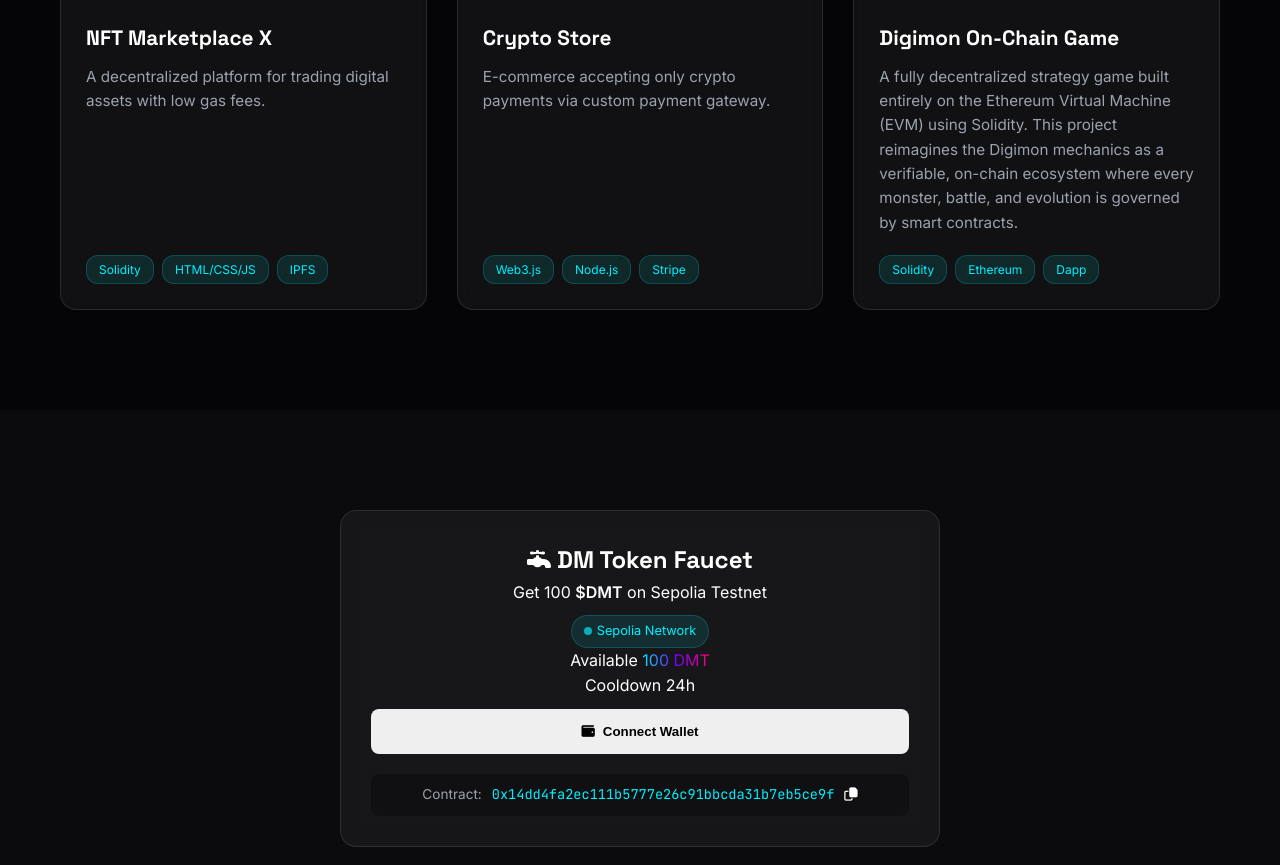
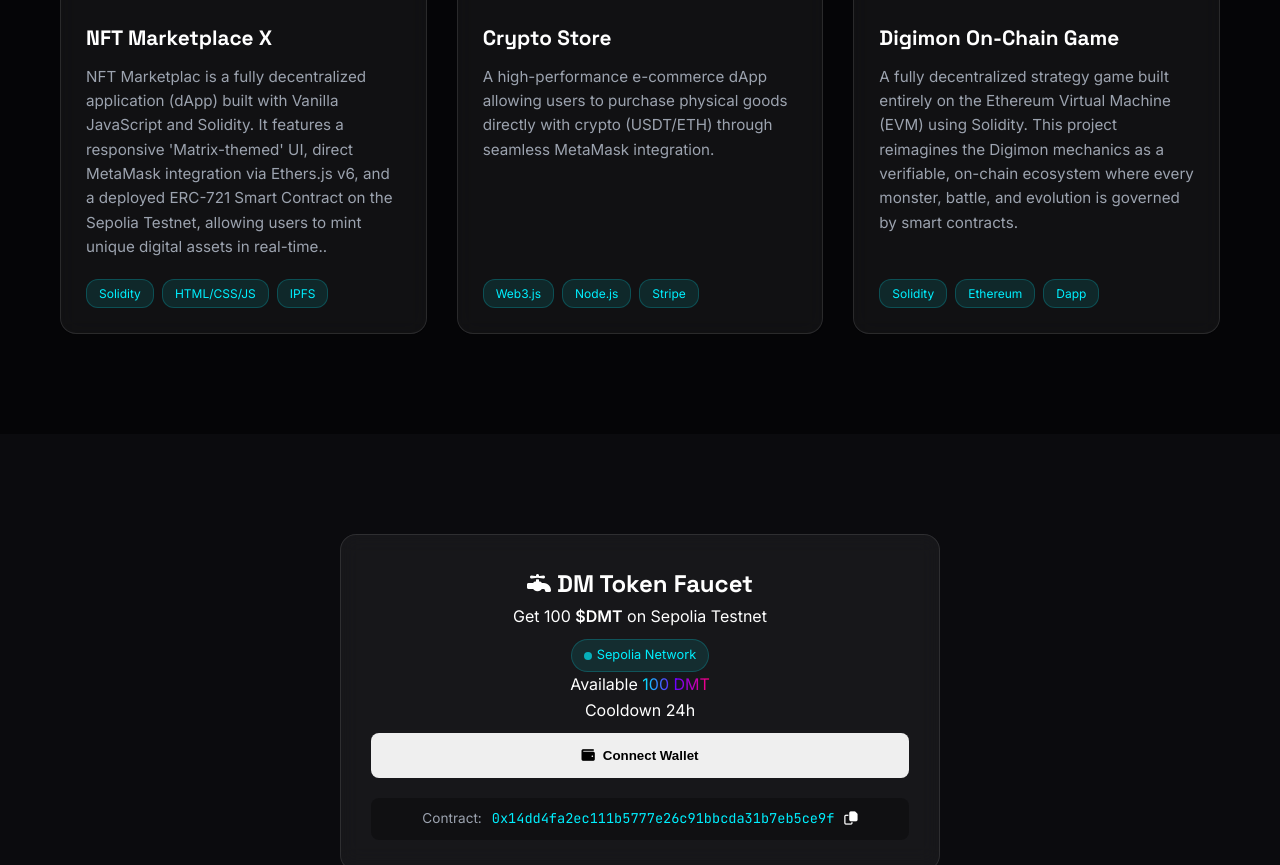
Before and after one commit to Davemottaa/portifolio, a website: page frontend/index.html in a window 1280 px wide. Shown: the part 3072-3937 px from the top of the page. Drawn offline with nearby package versions, Linux system fonts and the light colour scheme.

Commit message:
Update index

```diff
--- a/frontend/index.html
+++ b/frontend/index.html
@@ -190,7 +190,7 @@
                     </div>
                     <div class="project-content">
                         <h3>NFT Marketplace X</h3>
-                        <p>A decentralized platform for trading digital assets with low gas fees.</p>
+                        <p>NFT Marketplac is a fully decentralized application (dApp) built with Vanilla JavaScript and Solidity. It features a responsive 'Matrix-themed' UI, direct MetaMask integration via Ethers.js v6, and a deployed ERC-721 Smart Contract on the Sepolia Testnet, allowing users to mint unique digital assets in real-time..</p>
                         <div class="tags">
                             <span>Solidity</span><span>HTML/CSS/JS</span><span>IPFS</span>
                         </div>
@@ -207,7 +207,7 @@
                     </div>
                     <div class="project-content">
                         <h3> Crypto Store</h3>
-                        <p>E-commerce accepting only crypto payments via custom payment gateway.</p>
+                        <p>A high-performance e-commerce dApp allowing users to purchase physical goods directly with crypto (USDT/ETH) through seamless MetaMask integration.</p>
                         <div class="tags">
                             <span>Web3.js</span><span>Node.js</span><span>Stripe</span>
                         </div>
```
